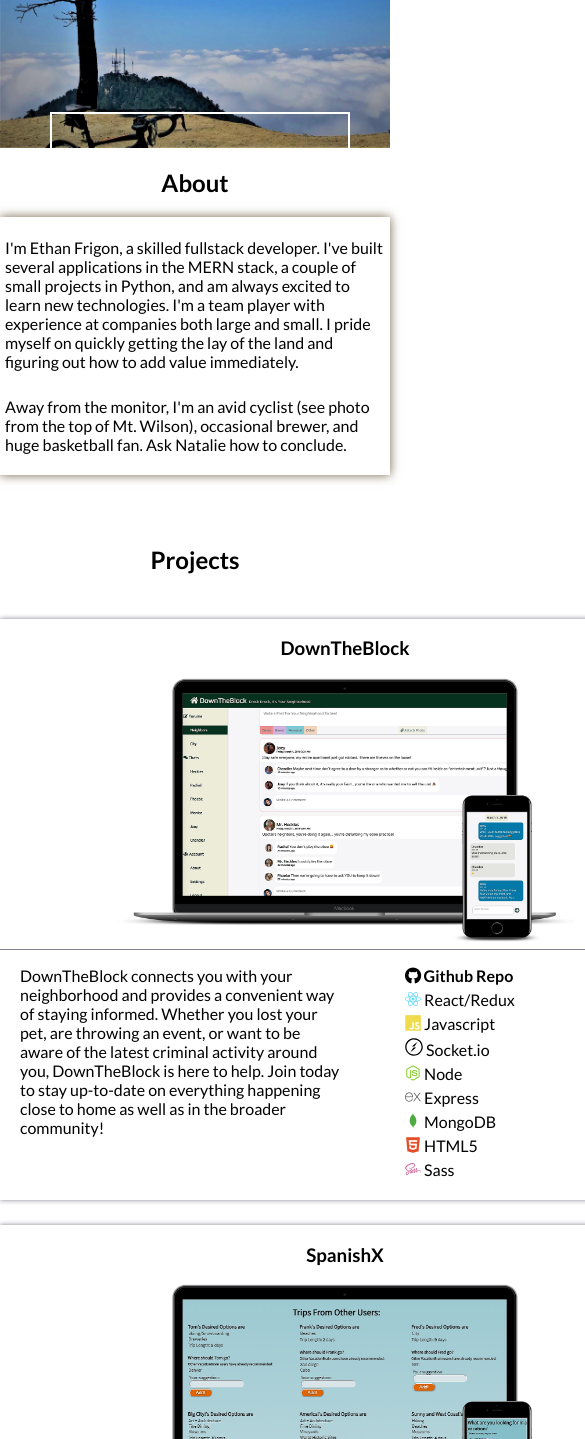
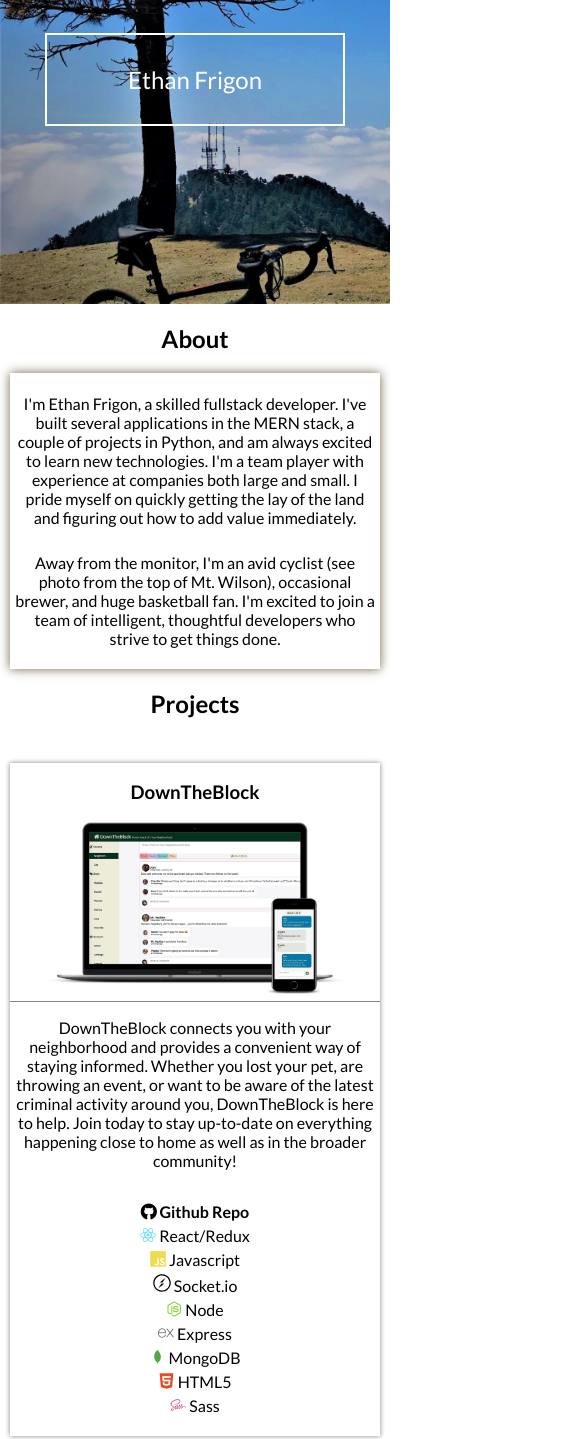
Before and after one commit to ethanfrigon/portfolio, a plain HTML site: page index.html in a window 390 px wide. Shown: the part 47-1486 px from the top of the page, 585 px wide, since content can reach past the window. Drawn offline with nearby package versions, Linux system fonts and the light colour scheme.

Commit message:
small tweaks to about me

```diff
--- a/index.html
+++ b/index.html
@@ -26,8 +26,8 @@
   <section class="about">
     <h2  tabindex="0">About</h2>
     <div class="about-container">
-      <p>I'm Ethan Frigon, a skilled fullstack developer. I've built several applications in the MERN stack, a couple of small projects in Python, and am always excited to learn new technologies. I'm a team player with experience at companies both large and small. I pride myself on quickly getting the lay of the land and figuring out how to add value immediately.</p>
-      <p>Away from the monitor, I'm an avid cyclist (see photo from the top of Mt. Wilson), occasional brewer, and huge basketball fan. Ask Natalie how to conclude.</p>
+      <p>I'm Ethan Frigon, a skilled fullstack developer. I've built several applications in the MERN stack, a couple of projects in Python, and am always excited to learn new technologies. I'm a team player with experience at companies both large and small. I pride myself on quickly getting the lay of the land and figuring out how to add value immediately.</p>
+      <p>Away from the monitor, I'm an avid cyclist (see photo from the top of Mt. Wilson), occasional brewer, and huge basketball fan. I'm excited to join a team of intelligent, thoughtful developers who strive to get things done.</p>
     </div>
   </section>
   <span class="anchor" id="projects"></span>
@@ -51,10 +51,10 @@
             <div class="tech-stack-lists">
               <ul class="skill-list">
                   <li class="repo-link">
-                      <a href="https://github.com/thinkful-ei26/Down-The-Block-Client">
-                        <i class="fab fa-github"></i> Github Repo
-                      </a>
-                    </li>
+                    <a href="https://github.com/thinkful-ei26/Down-The-Block-Client" target="_blank">
+                      <i class="fab fa-github"></i> Github Repo
+                    </a>
+                  </li>
                   <li><i class="devicon-react-original colored"></i>
                     React/Redux
                   </li>
@@ -103,7 +103,7 @@
             <div class="tech-stack-lists">
               <ul class="skill-list">
                 <li class="repo-link">
-                    <a href="https://github.com/thinkful-ei26/spaced-repetition-client-codey-ethan">
+                    <a href="https://github.com/thinkful-ei26/spaced-repetition-client-codey-ethan" target="_blank">
                       <i class="fab fa-github"></i> Github Repo
                     </a>
                 </li>
@@ -148,7 +148,7 @@
               <div class="tech-stack-lists">
                 <ul class="skill-list">
                   <li class="repo-link">
-                    <a href="https://github.com/thinkful-ei26/ethan-vb-client">
+                    <a href="https://github.com/thinkful-ei26/ethan-vb-client" target="_blank">
                       <i class="fab fa-github"></i> Github Repo
                     </a>
                   </li>
--- a/styles/main.css
+++ b/styles/main.css
@@ -1,5 +1,5 @@
 *{
-  font-family: 'Lato', sans-serif
+  font-family: 'Lato', sans-serif;
 }
 
 html, body {
@@ -9,8 +9,6 @@ html, body {
 
 .introduction{
   background-image: url('../images/mt-wilson-background6.jpg');
-  /* filter: blur(1px);
-  -webkit-filter: blur(1px); */
   background-repeat: no-repeat;
   overflow: hidden;
   width: 100%;
@@ -51,7 +49,6 @@ section {
 }
 
 h1 {
-  /* margin: 20px auto; */
   border: white 2px solid;
   padding: 30px;
   margin: 0px;
@@ -74,7 +71,6 @@ h2, h3 {
 }
 
 .about-container p {
-  /* margin: 0 */
   padding: 5px
 }
 
@@ -85,10 +81,7 @@ h2, h3 {
 
 .project {
   max-width: 700px;
-  /* align-items: center;
-  justify-items: center; */
   margin: auto;
-  /* margin: 0 auto; */
   box-shadow: 0 0 5px #80828E;
   margin-top: 25px;
 }
@@ -96,11 +89,6 @@ h2, h3 {
 .project:hover, .project:focus {
   box-shadow: 0 0 10px #306DA7;
 }
-
-/* .project-container{
-  padding: 7px;
-  margin-top: 25px;
-} */
 
 li {
   list-style: none;
@@ -128,13 +116,11 @@ li {
 
 .description-container {
   flex: 1;
-  width: 300px;
   padding-left: 20px
 }
 
 .tech-stack-section {
   flex: 1;
-  width: 350px;
   margin-left: 20px
 }
 
@@ -193,26 +179,56 @@ li {
 }
 
 
-/* @media screen and (max-width: 479px) {
+@media screen and (max-width: 479px) {
+
+  .introduction {
+    height: 90vw;
+  }
+
+  .introduction-name {
+    margin: 50px auto;
+    float: none
+  }
+
+  .about, .project, .contact {
+    width: 95%;
+    margin: auto
+  }
+
+  .about {
+    text-align: center
+  }
 
   .project {
-    border: 1px black solid;
-    width: 350px;
-    align-items: center;
-    justify-items: center;
-    margin: auto;
-    margin: 0 auto;
     box-shadow: 0 0 5px #80828E;
     margin-top: 25px;
   }
 
   .mockup img {
-    width: 3000px;
+    width: 300px;
     margin: 0 auto;
     display: block;
     padding-bottom: 7px
-  } */
+  }
 
+  .info-container {
+    flex-direction: column
+  }
 
+  .description-container, .tech-stack-section {
+    margin: auto;
+    text-align: center
+  }
 
-  /* } */
+  .description-container {
+    padding-left: 0px
+  }
+
+  .tech-stack-section {
+    text-align: center
+  }
+
+  .skill-list {
+    padding-inline-start: 0px
+  }
+}
```
